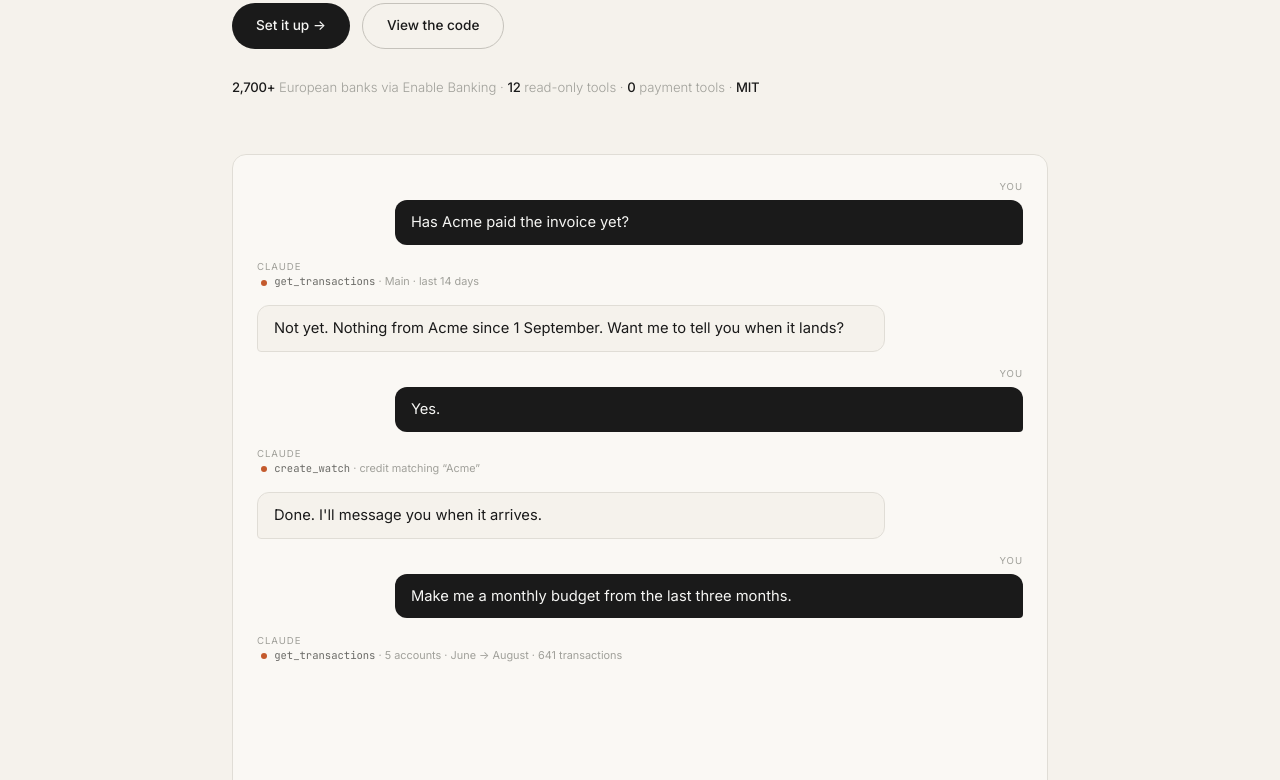
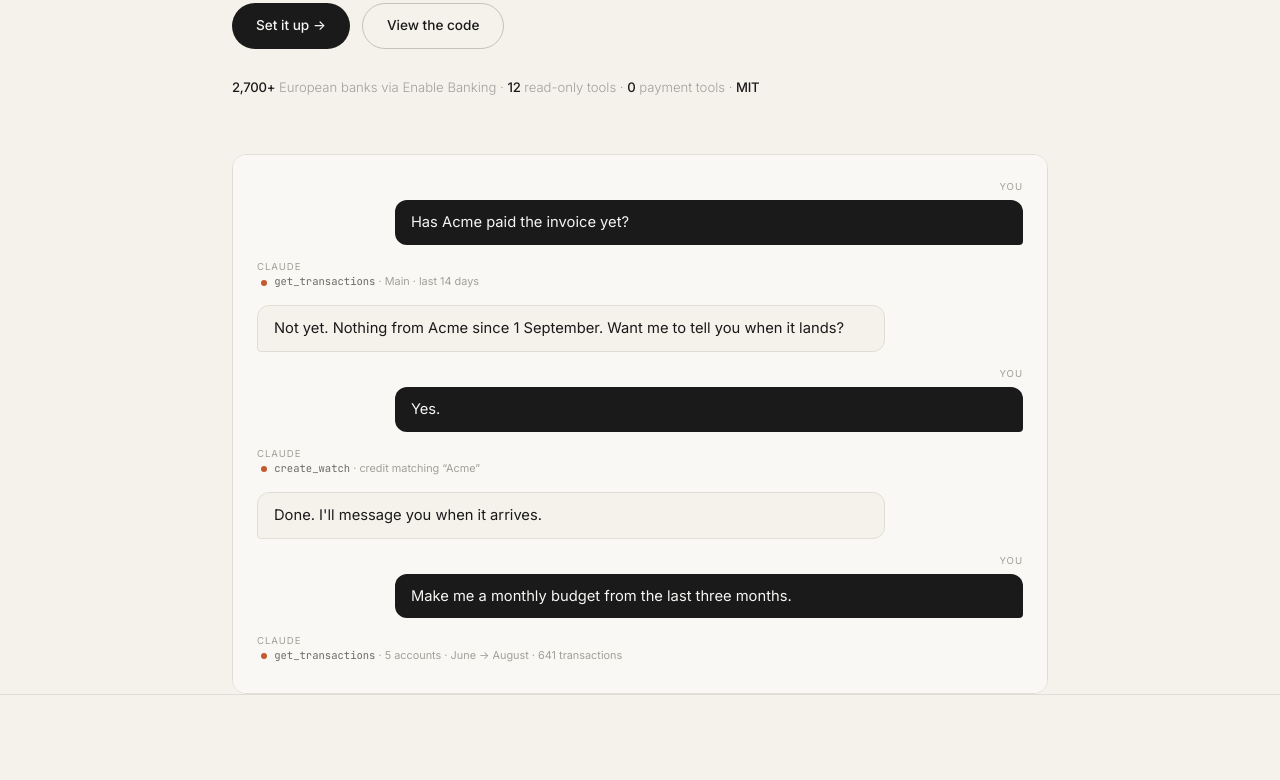
Before and after one commit to collectives-friends/bankmcp, a website: page docs/index.html in a window 1280 px wide. Shown: the part 442-1222 px from the top of the page. Drawn offline with Linux system fonts and the light colour scheme.

Commit message:
Landing page: fixed-height chat that scrolls with the dialogue
Co-Authored-By: Claude Fable 5.1 <noreply@anthropic.com>

```diff
--- a/docs/index.html
+++ b/docs/index.html
@@ -46,7 +46,7 @@
   .proof strong { color: var(--ink); font-weight: 500; letter-spacing: -0.02em; }
 
   /* Conversation */
-  .chat { margin: 3.5rem 0 0; background: var(--bg-card); border: 1px solid var(--border); border-radius: 14px; padding: 1.5rem; }
+  .chat { position: relative; margin: 3.5rem 0 0; height: 540px; overflow-y: auto; scroll-behavior: smooth; overscroll-behavior: contain; scrollbar-width: none; background: var(--bg-card); border: 1px solid var(--border); border-radius: 14px; padding: 1.5rem; }
   .chat .who { font-size: 0.6rem; text-transform: uppercase; letter-spacing: 0.1em; color: var(--muted); margin: 0 0 0.35rem; }
   .chat .who.r { text-align: right; }
   .msg { max-width: 82%; padding: 0.7rem 1rem; border-radius: 12px; font-size: 0.92rem; line-height: 1.5; margin-bottom: 0.9rem; }
@@ -59,6 +59,7 @@
 
   /* Animated dialogue: plays, holds on the budget, fades, repeats (see script) */
   .chat { opacity: 0; }
+  .chat::-webkit-scrollbar { display: none; }
   .chat > * { opacity: 0; transform: translateY(6px); }
   .chat.play > * { animation: pop .45s ease-out forwards; animation-delay: var(--d, 0s); }
   @keyframes pop { to { opacity: 1; transform: none; } }
@@ -273,7 +274,20 @@
   (() => {
     const chat = document.getElementById("demo");
     if (!chat || matchMedia("(prefers-reduced-motion: reduce)").matches) { chat && chat.classList.add("play"); return; }
-    const play = () => { chat.classList.remove("play"); void chat.offsetWidth; requestAnimationFrame(() => chat.classList.add("play")); };
+    const items = [...chat.children];
+    let timers = [];
+    const play = () => {
+      timers.forEach(clearTimeout); timers = [];
+      chat.classList.remove("play"); chat.scrollTop = 0; void chat.offsetWidth;
+      requestAnimationFrame(() => chat.classList.add("play"));
+      for (const el of items) {
+        const d = parseFloat(el.style.getPropertyValue("--d")) || 0;
+        timers.push(setTimeout(() => {
+          const target = el.offsetTop + el.offsetHeight + 24 - chat.clientHeight;
+          if (target > chat.scrollTop) chat.scrollTop = target;
+        }, d * 1000 + 150));
+      }
+    };
     play();
     setInterval(play, 13000);
   })();
```
